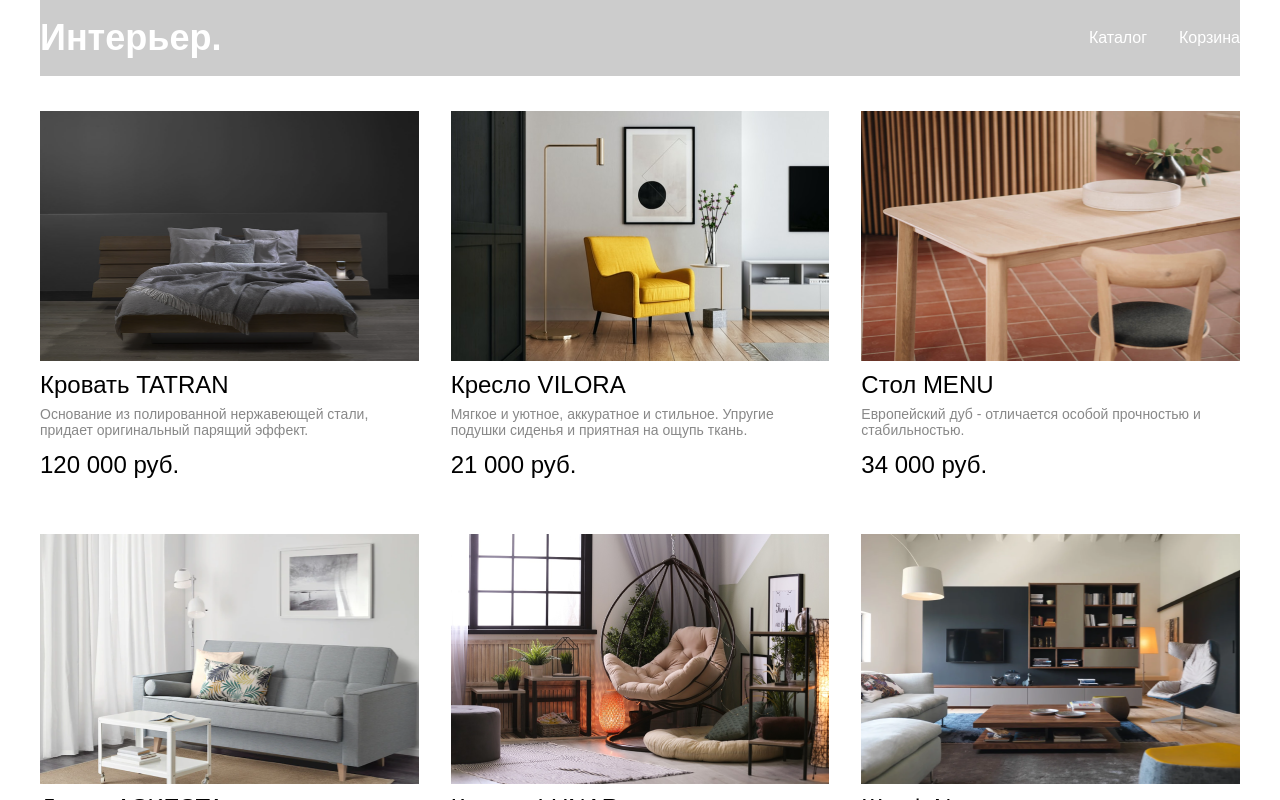
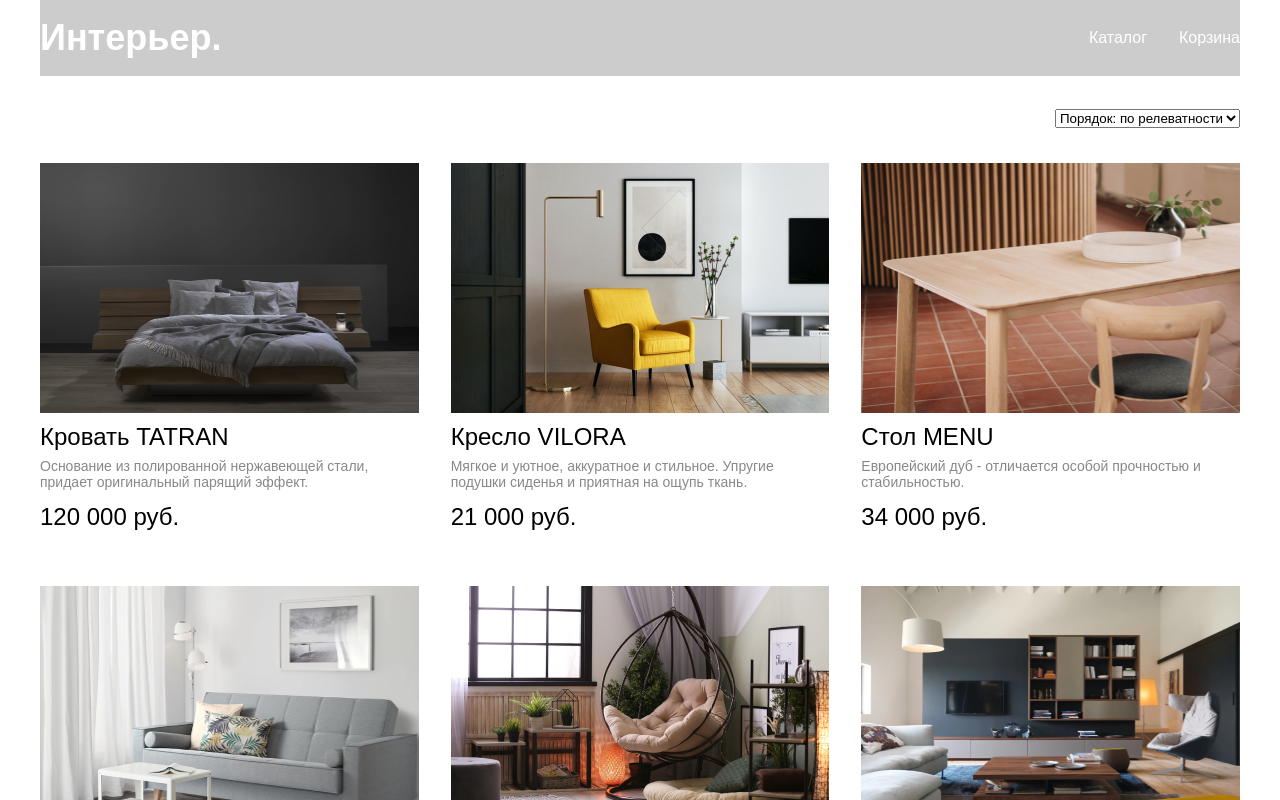
Before and after one commit to pavellevap2/skypro-testovoe, a React (Create React App) app: page / in a window 1280 px wide. Shown: the top 800 px of the page. Built offline with nearby package versions, Linux system fonts and the light colour scheme.

Commit message:
feat: init cart page

```diff
--- /dev/null
+++ b/src/components/cart-form/CartForm.scss
@@ -0,0 +1,6 @@
+.cart-form-container {
+    width: 379px;
+    height: 556px;
+    border-radius: 20px;
+    background: #F7F6F6;
+}
--- /dev/null
+++ b/src/components/cart-form/CartForm.tsx
@@ -0,0 +1,7 @@
+import './CartForm.scss';
+
+const CartForm = () => {
+  return <div className="cart-form-container">форма</div>;
+};
+
+export default CartForm;
--- /dev/null
+++ b/src/components/catalogue-select/CatalogueSelect.scss
@@ -0,0 +1,4 @@
+.select-container {
+    width: fit-content;
+    margin-left: auto;
+}
--- /dev/null
+++ b/src/components/catalogue-select/CatalogueSelect.tsx
@@ -0,0 +1,27 @@
+import { FC } from 'react';
+import './CatalogueSelect.scss';
+
+interface IProps {
+  sorting: 'asc' | 'desc' | 'default';
+  sortProducts: (sorting: 'asc' | 'desc' | 'default') => void;
+}
+
+const CatalogueSelect: FC<IProps> = ({ sorting, sortProducts }) => {
+  return (
+    <div className="select-container">
+      <select
+        onChange={(e) => {
+          console.log(e.target.value, 'first click');
+          sortProducts(e.target.value as 'asc' | 'desc' | 'default');
+        }}
+        value={sorting}
+      >
+        <option value="default">Порядок: по релеватности</option>
+        <option value="asc">Порядок: сперва дешевле</option>
+        <option value="desc">Порядок: сперва дороже</option>
+      </select>
+    </div>
+  );
+};
+
+export default CatalogueSelect;
--- a/src/components/header/Header.scss
+++ b/src/components/header/Header.scss
@@ -5,6 +5,7 @@
     justify-content: space-between;
     align-items: center;
     background: #CCC;
+    margin-bottom: 33px;
 }
 
 .header-title {
--- a/src/pages/cart.tsx
+++ b/src/pages/cart.tsx
@@ -1,8 +1,13 @@
 import { FC } from 'react';
 import { ICart } from '../types/cart';
+import CartForm from '../components/cart-form/CartForm';
 
 const CartPage: FC<ICart> = () => {
-  return <div>страница корзины</div>;
+  return (
+    <div>
+      <CartForm />
+    </div>
+  );
 };
 
 export default CartPage;
--- a/src/pages/main.tsx
+++ b/src/pages/main.tsx
@@ -3,12 +3,31 @@ import Catalogue from '../components/catalogue/Catalogue';
 import { ICart } from '../types/cart';
 import { IProduct } from '../types/product';
 import { CATALOGUE_DATA } from '../data/catalogue-data';
+import CatalogueSelect from '../components/catalogue-select/CatalogueSelect';
 
 const MainPage: FC<ICart> = ({ selectItem }) => {
   const [products, setProducts] = useState<IProduct[]>(CATALOGUE_DATA);
+  const [sorting, setSorting] = useState<'asc' | 'desc' | 'default'>('default');
+
+  const sortProducts = (selectedSorting: 'asc' | 'desc' | 'default') => {
+    if (selectedSorting === 'desc') {
+      const sorted = [...CATALOGUE_DATA]?.sort((a, b) => b.price - a.price);
+
+      setProducts(sorted);
+    } else if (selectedSorting === 'asc') {
+      const sorted = [...CATALOGUE_DATA]?.sort((a, b) => a.price - b.price);
+
+      setProducts(sorted);
+    } else {
+      setProducts(CATALOGUE_DATA);
+    }
+
+    setSorting(selectedSorting);
+  };
 
   return (
     <main>
+      <CatalogueSelect sorting={sorting} sortProducts={sortProducts} />
       <Catalogue products={products} selectItem={selectItem} />
     </main>
   );
```
Also changed, not shown: src/components/cart/Cart.scss (added, +8 -0 lines), src/components/cart/Cart.tsx (added, +7 -0 lines).
